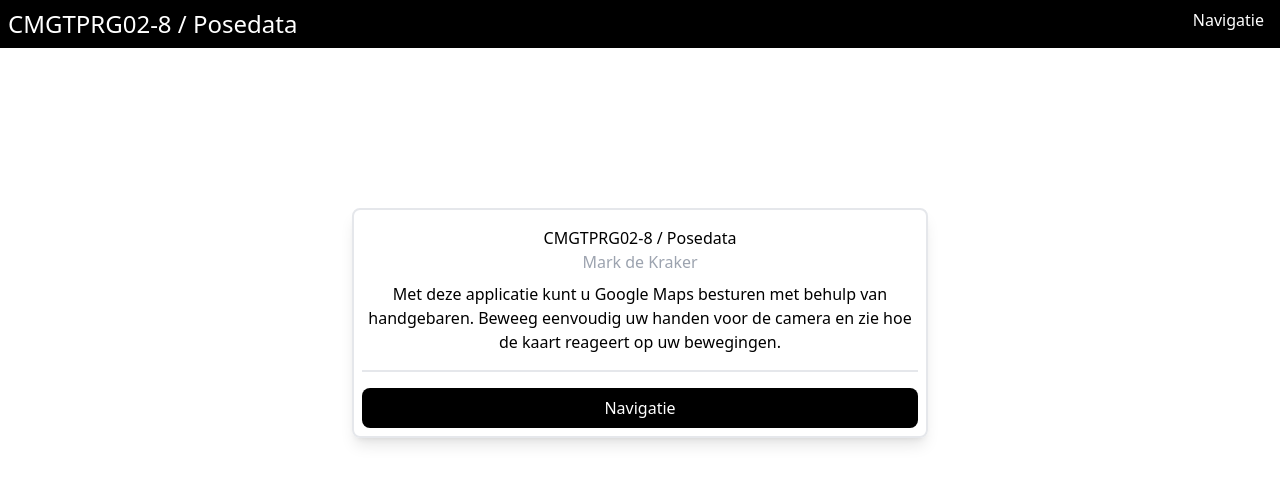
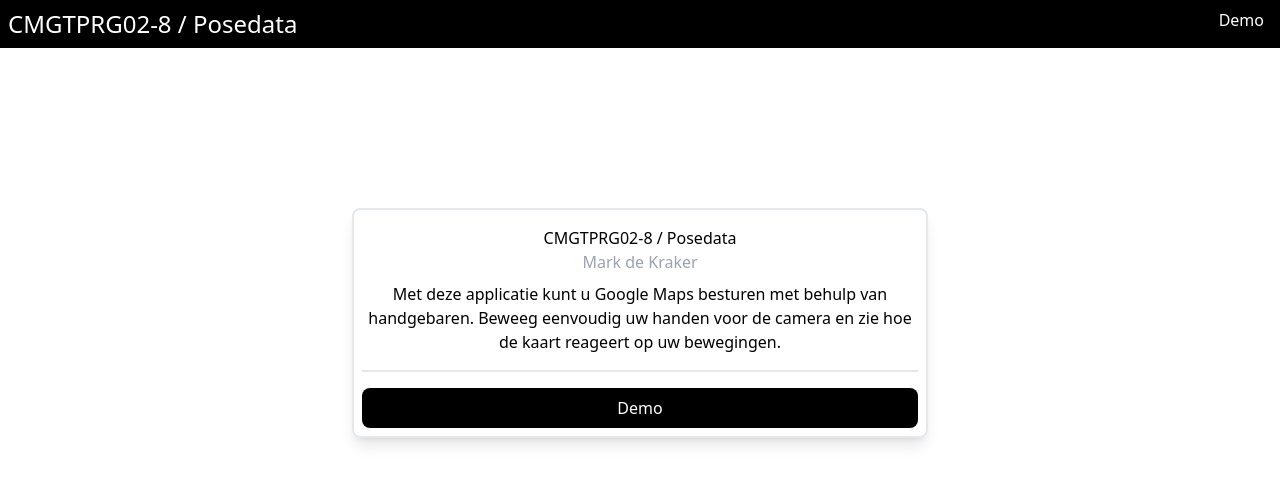
Before and after one commit to MarkDeKraker/CMGTPR08-PoseData, a React (Vite) app: page / in a window 1280 px wide. Shown: the top 484 px of the page. Built offline with nearby package versions, Linux system fonts and the light colour scheme.

Commit message:
name change

```diff
--- a/src/components/NavBar.tsx
+++ b/src/components/NavBar.tsx
@@ -12,7 +12,7 @@
         </div>
         <div className="flex space-x-4">
           <Link to="/navigation" className="text-white mr-2">
-            Navigatie
+            Demo
           </Link>
         </div>
       </div>
--- a/src/pages/HomePage.tsx
+++ b/src/pages/HomePage.tsx
@@ -23,7 +23,7 @@
               onClick={() => navigate("/navigation")}
               className="bg-black text-white p-2 rounded-lg w-full hover:bg-black/80"
             >
-              Navigatie
+              Demo
             </button>
           </div>
         </section>
```
